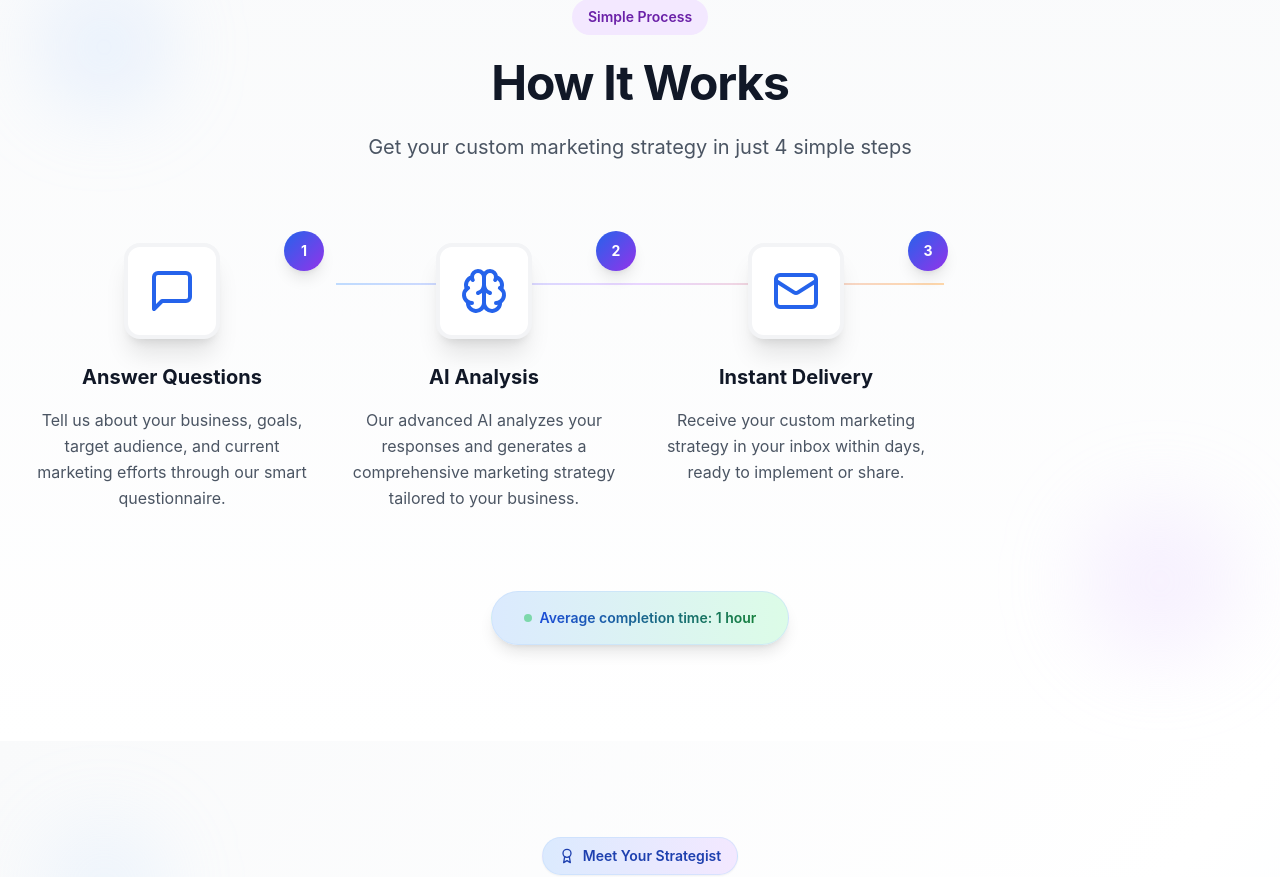
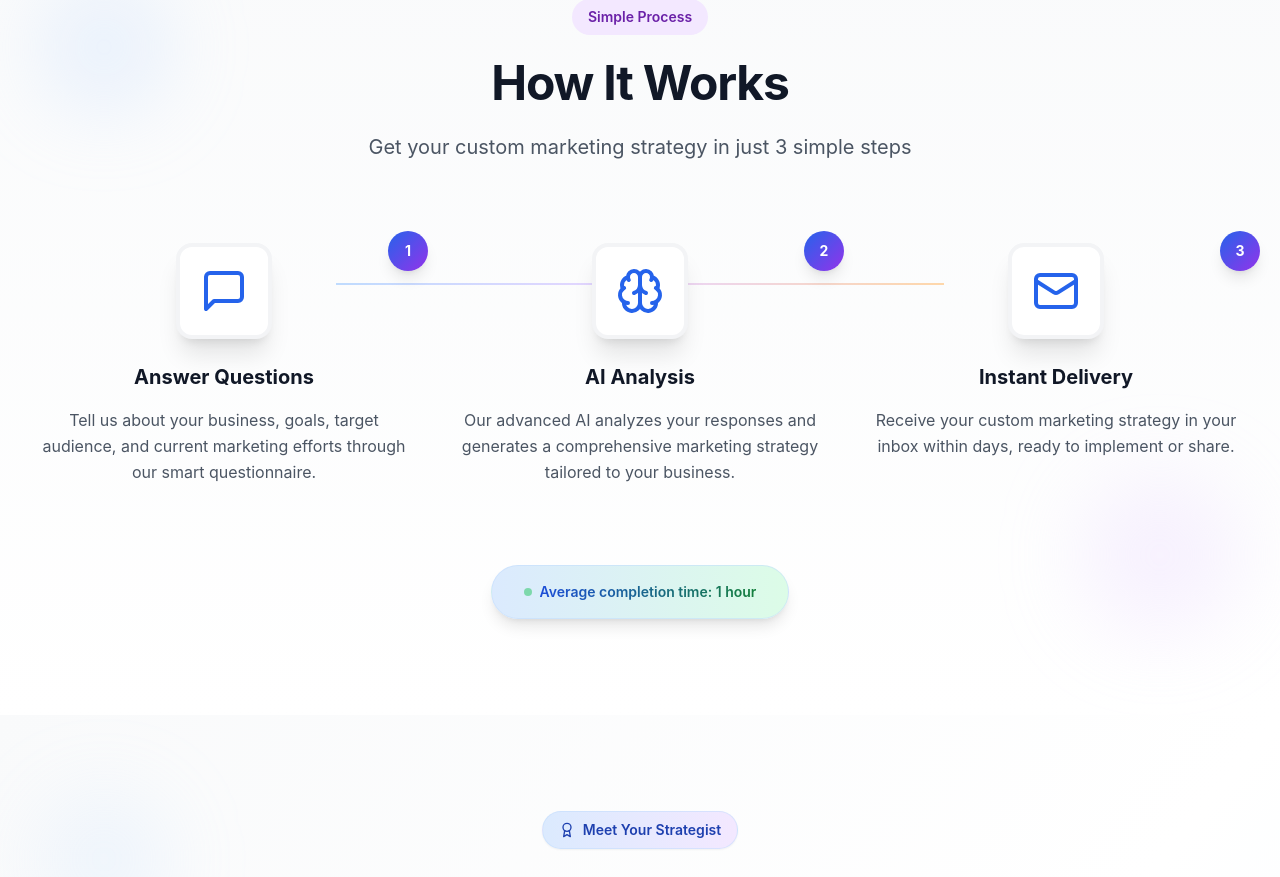
Before and after one commit to Cheeell/Cheell.github.io, a React (Vite) app: page / in a window 1280 px wide. Shown: the part 2060-2937 px from the top of the page. Built offline with nearby package versions, Linux system fonts and the light colour scheme; no server answers.

Commit message:
Updated HowItWorks.tsx

```diff
--- a/src/components/HowItWorks.tsx
+++ b/src/components/HowItWorks.tsx
@@ -17,13 +17,6 @@ export default function HowItWorks() {
       description: "Our advanced AI analyzes your responses and generates a comprehensive marketing strategy tailored to your business.",
       color: "green"
     },
-    // {
-    //   number: 3,
-    //   icon: FileText,
-    //   title: "Beautiful Design",
-    //   description: "Your strategy is automatically formatted into a professionally designed PDF with visual elements and charts.",
-    //   color: "purple"
-    // },
     {
       number: 3,
       icon: Mail,
@@ -32,7 +25,6 @@ export default function HowItWorks() {
       color: "orange"
     }
   ];
-
   return (
     <section id="how-it-works" className="py-24 bg-gradient-to-b from-gray-50 to-white relative overflow-hidden">
       <div className="absolute inset-0">
@@ -49,13 +41,12 @@ export default function HowItWorks() {
             How It Works
           </h2>
           <p className="text-xl text-gray-600 max-w-4xl mx-auto leading-relaxed">
-            Get your custom marketing strategy in just 4 simple steps
+            Get your custom marketing strategy in just 3 simple steps
           </p>
         </div>
-
-        <div className="grid grid-cols-1 md:grid-cols-2 lg:grid-cols-4 gap-8 relative">
+        <div className="grid grid-cols-1 md:grid-cols-3 gap-8 relative">
           {/* Connection lines for desktop */}
-          <div className="hidden lg:block absolute top-10 left-1/4 right-1/4 h-0.5 bg-gradient-to-r from-blue-200 via-purple-200 to-orange-200"></div>
+          <div className="hidden md:block absolute top-10 left-1/4 right-1/4 h-0.5 bg-gradient-to-r from-blue-200 via-purple-200 to-orange-200"></div>
 
           {steps.map((step, index) => (
             <div key={index} className="text-center relative">
@@ -72,7 +63,6 @@ export default function HowItWorks() {
             </div>
           ))}
         </div>
-
         <div className="mt-20 text-center relative">
           <div className="inline-flex items-center px-8 py-4 rounded-full bg-gradient-to-r from-blue-100 to-green-100 text-blue-800 text-sm font-semibold shadow-lg border border-blue-200/50">
             <span className="w-2 h-2 bg-green-500 rounded-full mr-2 animate-pulse"></span>
```
